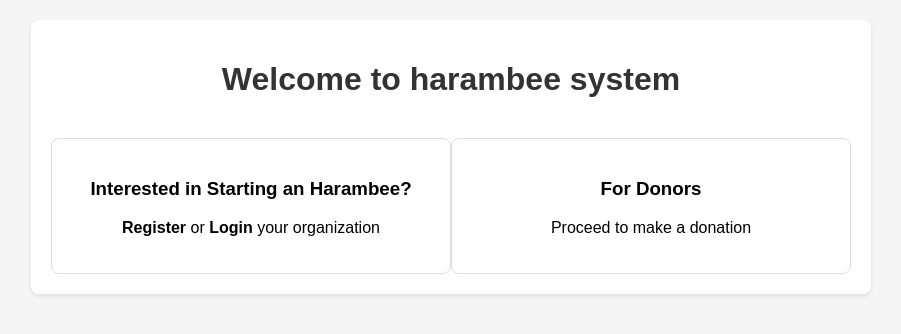
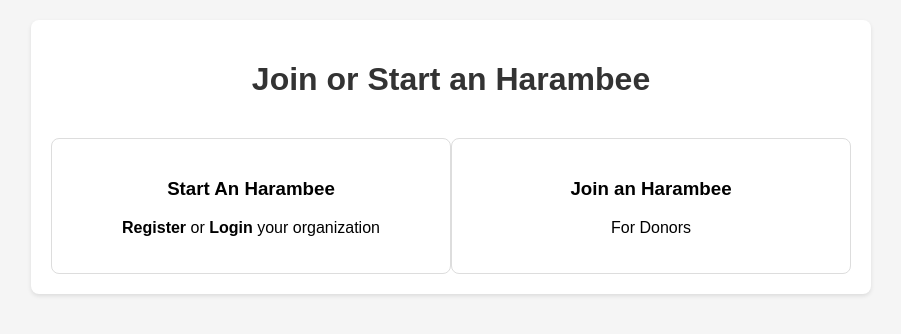
Before and after one commit to SebastianO6/Donation-System, a React (Create React App) app: page / in a window 1280 px wide. Shown: the top 334 px of the page, without its empty margins (189-1090 px from the left). Built offline with nearby package versions, Linux system fonts and the light colour scheme.

Commit message:
Interface change

```diff
--- a/src/components/LandingPage.jsx
+++ b/src/components/LandingPage.jsx
@@ -3,15 +3,15 @@ import React from 'react'
 function LandingPage( {navigateTo} ) {
   return (
     <div className='landing-page'>
-      <h1>Welcome to harambee system</h1>
+      <h1>Join or Start an Harambee </h1>
       <div className='options'>
         <div className='option-card-1' onClick={() => navigateTo('orgRegistration')}>
-          <h3>Interested in Starting an Harambee?</h3>
+          <h3>Start An Harambee</h3>
           <p><strong>Register </strong>or <strong>Login</strong> your organization</p>
         </div>
         <div className='option-card-2' onClick={() => navigateTo('userPayment')}>
-          <h3>For Donors</h3>
-          <p>Proceed to make a donation</p>
+          <h3>Join an Harambee</h3>
+          <p>For Donors</p>
         </div>
       </div>
     </div>
```
